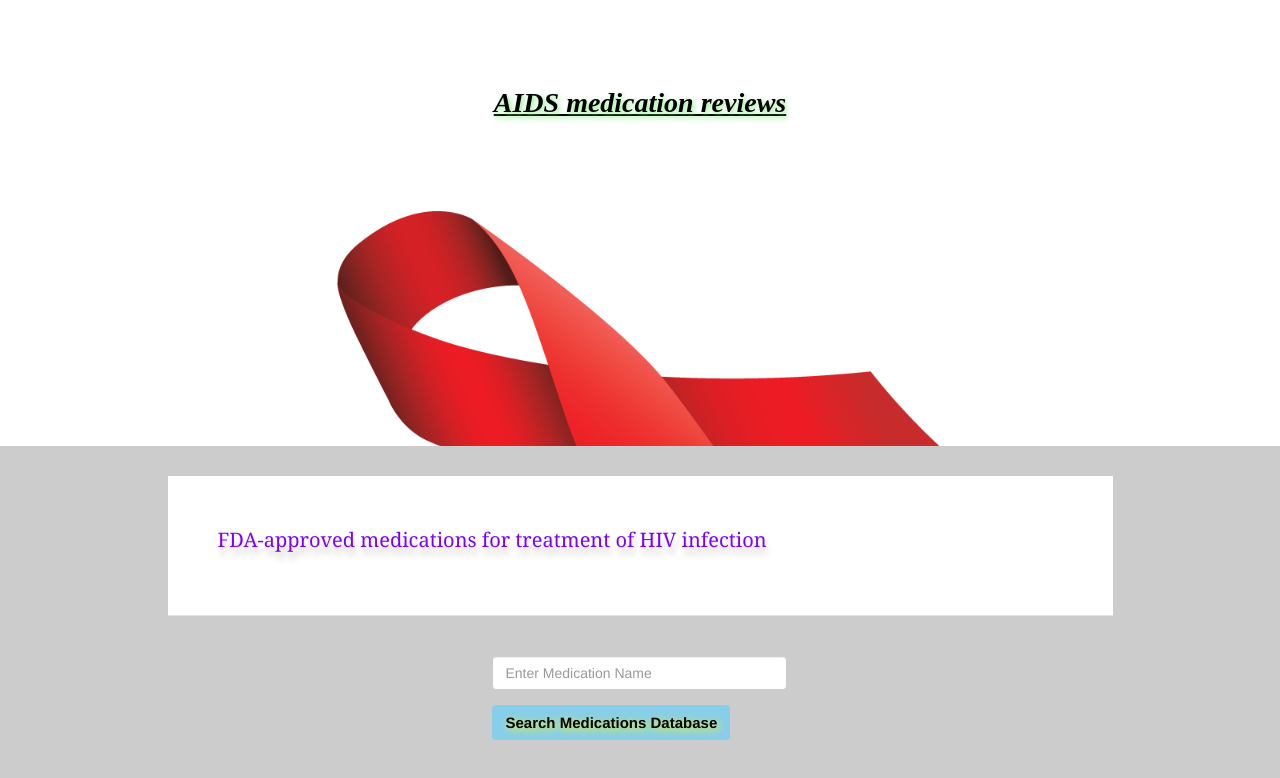
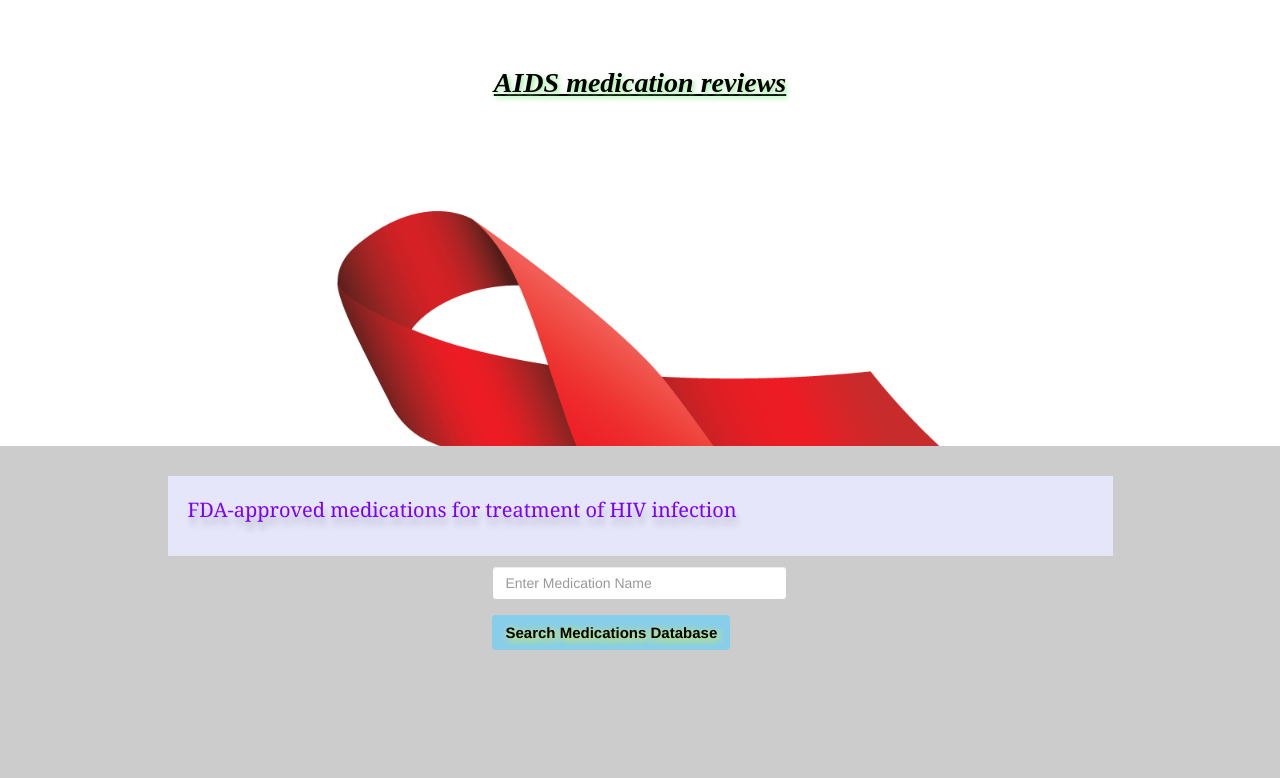
Before and after one commit to jha-ayush/MEAN_stack-AIDS_meds_reviews, a website: page views/index.html in a window 1280 px wide. Drawn offline with nearby package versions, Linux system fonts and the light colour scheme; files that its build step writes are made by us from their sources; files whose address does not match are found by name.

Commit message:
styles.css

```diff
--- a/public/styles/styles.css
+++ b/public/styles/styles.css
@@ -15,7 +15,7 @@
     margin-right: 12px;
 }
 h2 {
-    margin-top: 40px;
+    margin-top: 20px;
     text-align: center;
     font-size: 28px;
     font-style: italic;
@@ -30,15 +30,15 @@ body {
 legend {
     display: block;
     width: 100%;
-    padding: 50px;
-    margin-bottom: 40px;
+    padding: 20px;
+    margin-bottom: 10px;
     font-family: georgia;
     font-size: 20px;
     color: #333;
     border: 0;
     border-bottom: 1px solid #e5e5e5;
     color: #7B00FF;
-    background-color: white;
+    background-color: #E6E6FA;
     text-shadow:  2px 8px 6px rgba(0,0,0,0.2),
                   0px -5px 35px rgba(255,255,255,0.3);
 }
```
